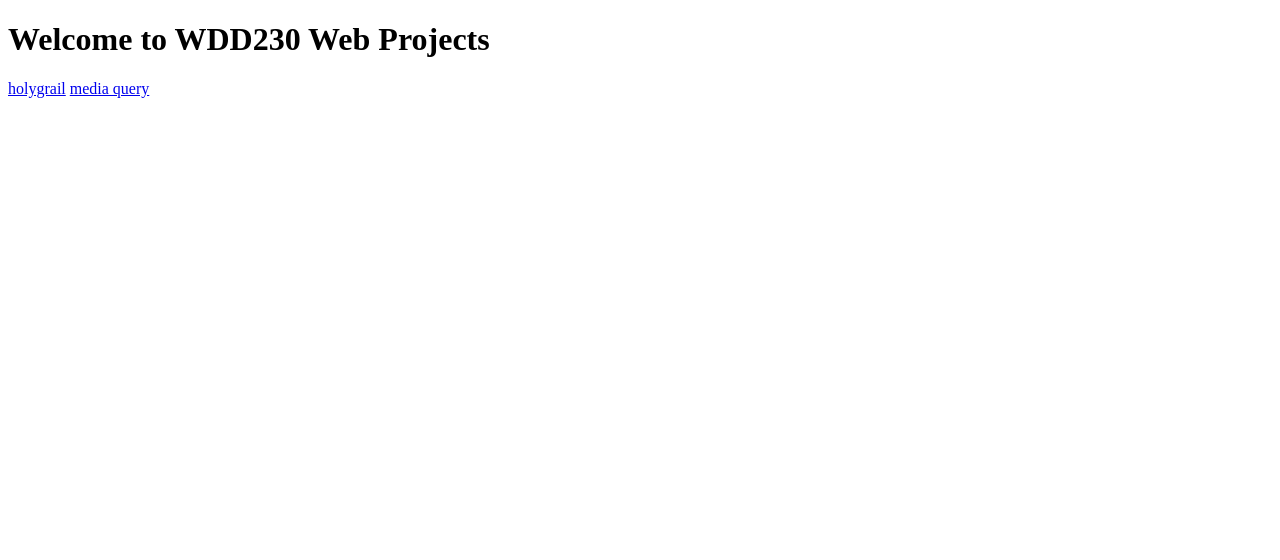
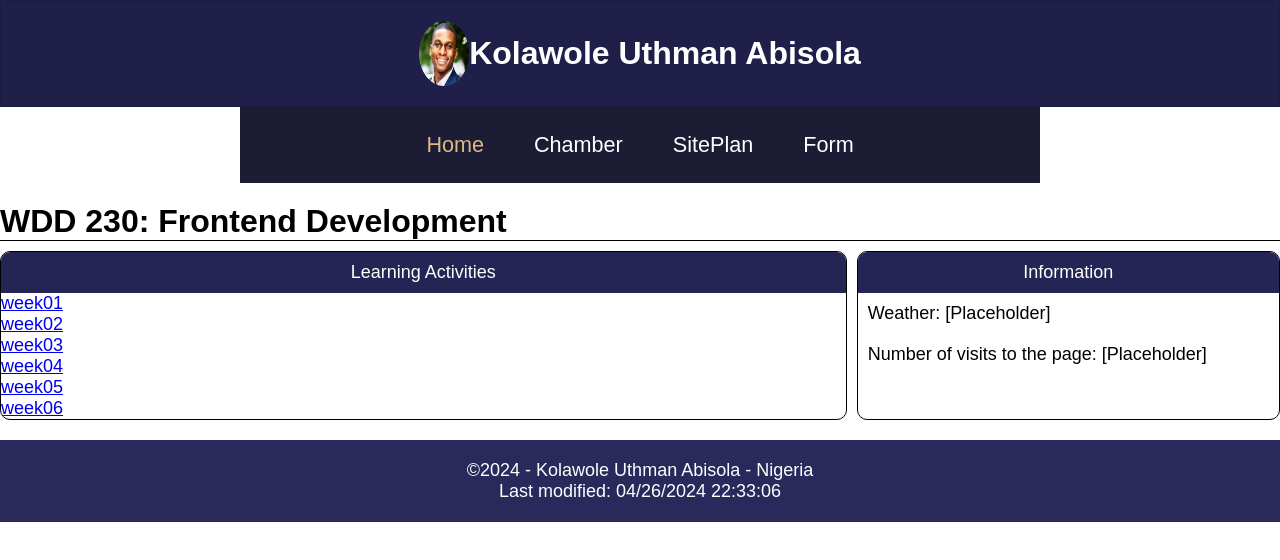
Before and after one commit to kolawole1248/wdd230, a plain HTML site: page index.html in a window 1280 px wide. Drawn offline with Linux system fonts and the light colour scheme; a web font is replaced by a local one.

Commit message:
Course Home Page

```diff
--- a/index.html
+++ b/index.html
@@ -2,19 +2,78 @@
 <html lang="en">
 
 <head>
-    <meta charset="UTF-8">
+    <meta charset="utf-8">
     <meta name="viewport" content="width=device-width, initial-scale=1.0">
-    <title>Document</title>
+    <title>Kolawole Uthman Abisola - WDD 230 - Web Frontend Development</title>
+    <meta name="description"
+        content="Kolawole Uthman Abisola - WDD 230 - Web Frontend Development - Home page development">
+    <link rel="stylesheet" href="style/base.css">
+    <link rel="stylesheet" href="style/larger.css">
+    <link rel="preconnect" href="https://fonts.googleapis.com">
+    <link rel="preconnect" href="https://fonts.gstatic.com" crossorigin>
+    <link
+        href="https://fonts.googleapis.com/css2?family=Architects+Daughter&family=Big+Shoulders+Display:wght@300&family=Courgette&family=EB+Garamond:ital,wght@0,400..800;1,400..800&family=Libre+Franklin:ital,wght@1,300&family=Mooli&family=Permanent+Marker&family=Playfair+Display&family=Quintessential&display=swap"
+        rel="stylesheet">
 </head>
 
 <body>
-    <h1>Welcome to WDD230 Web Projects</h1>
+    <header>
+        <a id="logo_link" href="index.html"></a>
+        <img class="img" src="images/imagess.png" alt="My image" width="50" height="65">
+        <h1 class="c">Kolawole Uthman Abisola</h1>
+    </header>
     <nav>
-        <a href="week01/holygrail.html">holygrail</a>
+        <ul>
+            <li><a href="#" class="active">Home</a></li>
+            <li><a href="#">Chamber</a></li>
+            <li><a href="#">SitePlan</a></li>
+            <li><a href="#">Form</a></li>
+        </ul>
+    </nav>
+    <h1 class="line">WDD 230: Frontend Development</h1>
+    <main class="home-grid">
+        <section>
+            <span>Learning Activities</span>
+            <ul>
+                <li><a href="#">week01</a></li>
+                <li><a href="#">week02</a></li>
+                <li><a href="#">week03</a></li>
+                <li><a href="#">week04</a></li>
+                <li><a href="#">week05</a></li>
+                <li><a href="#">week06</a></li>
+            </ul>
 
-        <a href="week01/media-query.html">media query</a>
+        </section>
+        <section>
+            <span>Information</span>
+            <p>Weather: [Placeholder]</p>
+            <p>Number of visits to the page: [Placeholder]</p>
+        </section>
+    </main>
+    <footer>
+        <p>&copy;<span id="year"></span> - Kolawole Uthman Abisola - Nigeria</p>
+        <p id="lastModified"></p>
+    </footer>
 
-    </nav>
+
+    <script>
+
+        const yearSpan = document.getElementById("year");
+        const currentYear = new Date().getFullYear();
+        yearSpan.textContent = currentYear;
+
+
+        const lastModifiedParagraph = document.getElementById("lastModified");
+        lastModifiedParagraph.textContent = "Last modified: " + document.lastModified;
+
+
+
+
+    </script>
+
+
+
+
 </body>
 
 </html>
--- /dev/null
+++ b/style/base.css
@@ -0,0 +1,115 @@
+* {
+    margin: 0;
+    padding: 0;
+    box-sizing: border-box;
+}
+
+body {
+    font-family: "Sansita", sans-serif;
+}
+
+/* mobile **************************/
+header {
+    background-color: #bbb;
+    display: flex;
+    align-items: center;
+    justify-content: center;
+    padding: 20px;
+    border: 1px solid rgba(0, 0, 0, 0.1);
+}
+
+header,
+main {
+    margin: 0 auto;
+}
+
+h1 {
+    font-size: 2rem;
+}
+
+nav {
+    background-color: #36454f;
+    margin: 0 auto;
+    max-width: 800px;
+}
+
+nav ul {
+    list-style-type: none;
+}
+
+nav a {
+    display: block;
+    color: #fff;
+    text-align: center;
+    padding: 1rem;
+    text-decoration: none;
+}
+
+nav a:hover {
+    text-decoration: overline;
+}
+
+.active {
+    color: burlywood;
+}
+
+.home-grid {
+    display: grid;
+    grid-template-columns: 2fr 1fr;
+    column-gap: 10px;
+    margin-top: 10px;
+}
+
+.home-grid section {
+    border: 1px solid;
+    border-radius: 10px;
+    overflow: hidden;
+    background-color: white
+}
+
+.home-grid span {
+    background-color: rgb(37, 37, 85);
+    color: white;
+    display: block;
+    text-align: center;
+    padding: 10px 0;
+}
+
+.home-grid p {
+    padding: 10px;
+
+}
+
+.line {
+    margin-top: 20px;
+
+}
+
+footer {
+    background-color: rgb(41, 41, 92);
+    color: white;
+    text-align: center;
+    margin-top: 20px;
+    padding: 20px;
+
+}
+
+
+
+
+
+
+
+
+
+
+/* Larger Views ******************************/
+@media (min-width: 640px) {
+    nav ul {
+        display: flex;
+    }
+
+    nav ul li {
+        flex: 1 1 100%;
+    }
+}
--- /dev/null
+++ b/style/larger.css
@@ -0,0 +1,41 @@
+@media (min-width: 768px) {
+
+    body {
+        font-size: 18px;
+    }
+
+    .container {
+        width: 80%;
+        margin: 0 auto;
+    }
+
+}
+
+header {
+    background: rgb(31, 31, 74);
+    text-align: center;
+    color: white;
+}
+
+nav {
+    display: flex;
+    justify-content: space-around;
+    background: rgb(28, 28, 53);
+    font-size: larger;
+}
+
+nav a {
+    text-decoration: none;
+    padding: 25px;
+    text-align: center;
+    color: white;
+
+}
+
+nav a:hover {
+    color: burlywood
+}
+
+.line {
+    border-bottom: 1px solid black;
+}
```
Also changed, not shown: scripts/getDates.js (added, +8 -0 lines), images/imagess.png (added).
